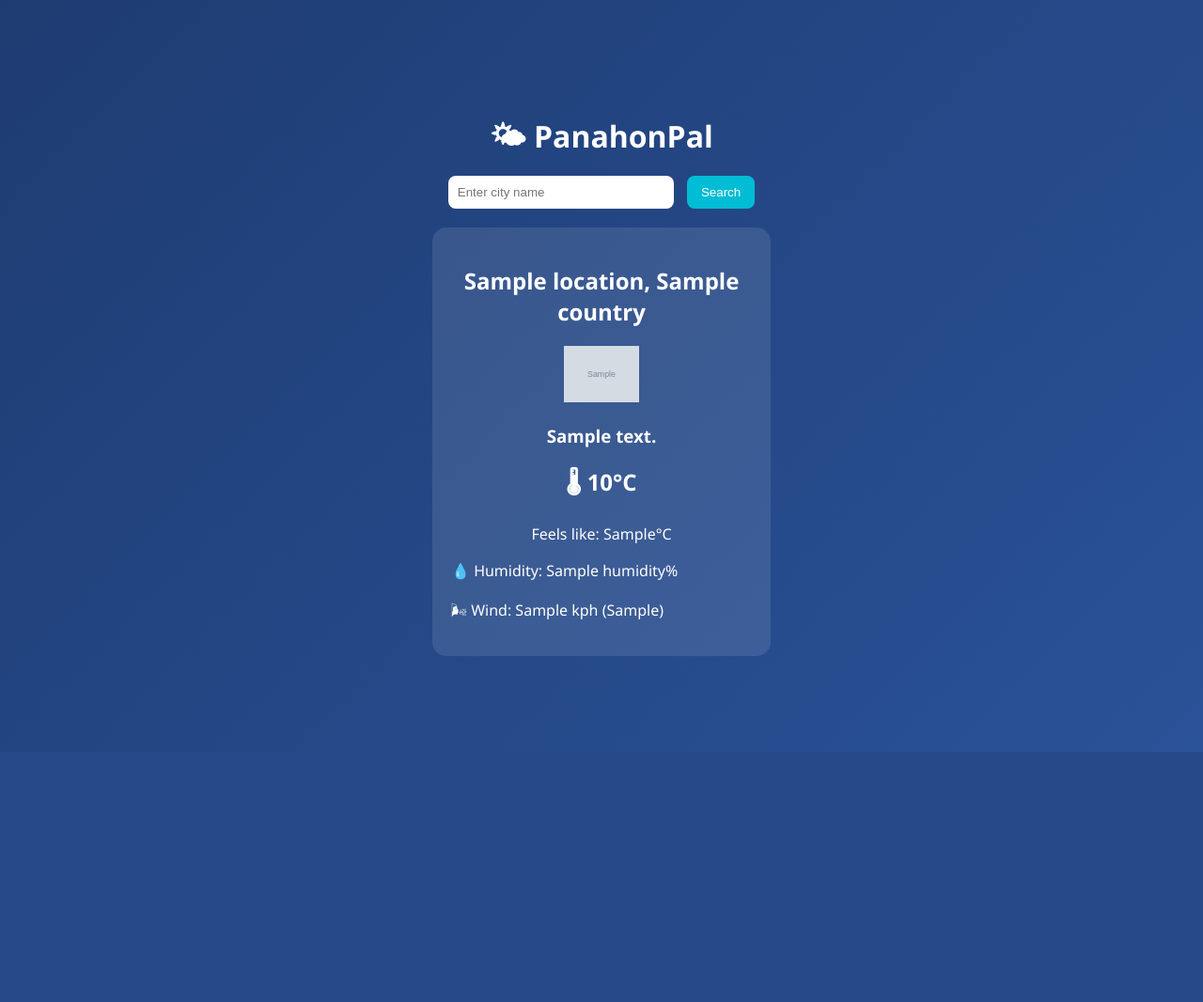
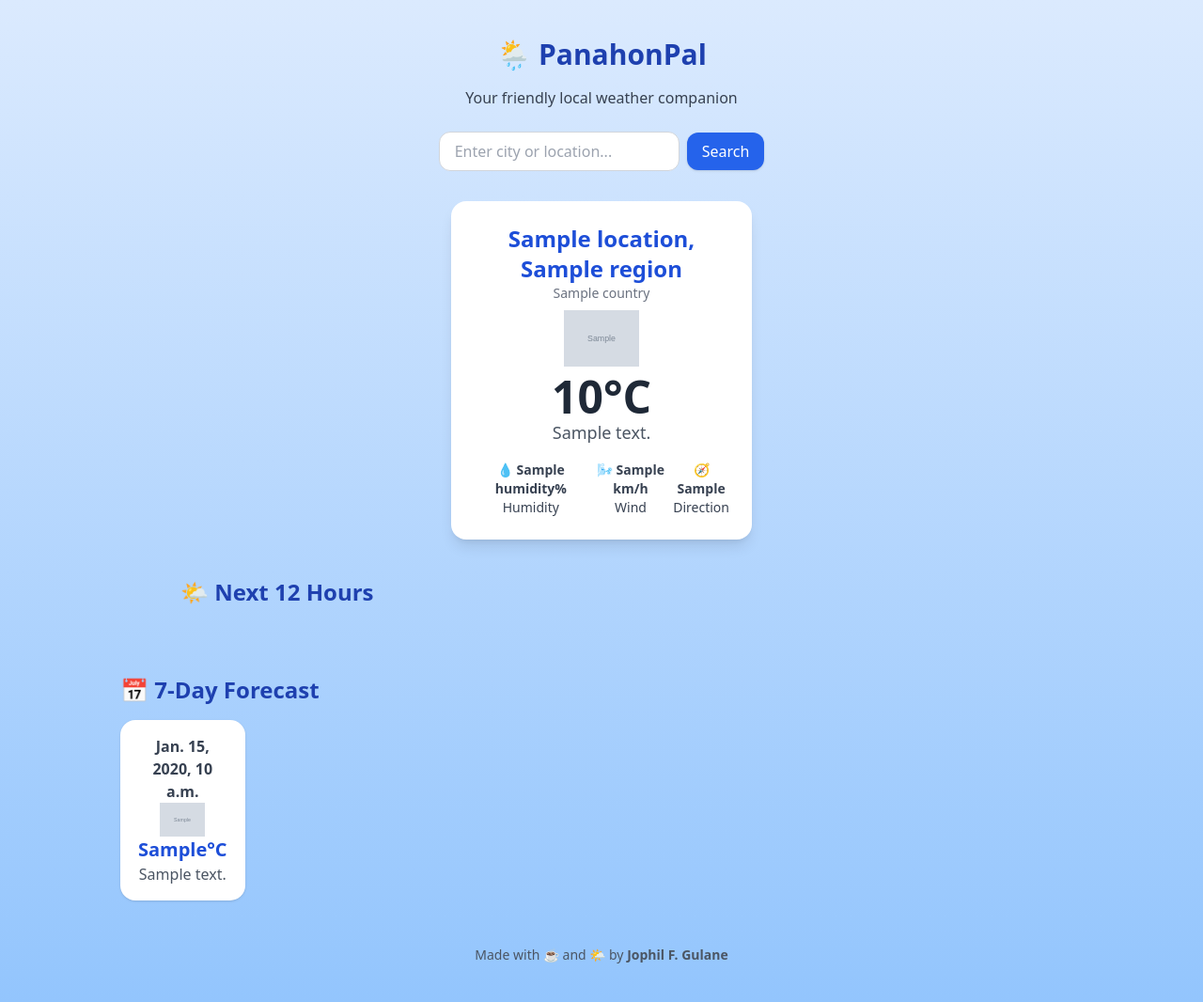
Before and after one commit to JophilGulane/PanahonPal, a Django app: page / in a window 1280 px wide. Shown: the whole page at 94% size. Before the commit the page ends 800 px from the top, so only its background shows below. Run offline with Django 5.2, Linux system fonts and the light colour scheme; tables that the repository leaves empty hold one stand-in row (values such as "Sample post"); grey boxes marked "Sample" are stand-in pictures; a database or web service that is not in the repository returns one stand-in record (values such as "Sample title"); data that the repository does not hold is empty; some libraries are stand-ins or nearby versions.

Commit message:
Feature Hourly & 7-day Forecasts Added

```diff
--- a/projectsite/panahonpal/templates/weather.html
+++ b/projectsite/panahonpal/templates/weather.html
@@ -2,70 +2,109 @@
 <html lang="en">
 <head>
     <meta charset="UTF-8">
-    <title>PanahonPal</title>
-    <style>
-        body {
-            font-family: "Segoe UI", sans-serif;
-            background: linear-gradient(135deg, #1e3c72, #2a5298);
-            color: white;
-            display: flex;
-            flex-direction: column;
-            align-items: center;
-            justify-content: center;
-            height: 100vh;
-            margin: 0;
-        }
-        h1 { margin-bottom: 10px; }
-        form { margin-bottom: 20px; }
-        input[type=text] {
-            padding: 10px; border: none; border-radius: 8px;
-            width: 220px; margin-right: 10px;
-        }
-        button {
-            padding: 10px 15px; border: none; border-radius: 8px;
-            background: #00bcd4; color: white; cursor: pointer;
-        }
-        .card {
-            background: rgba(255,255,255,0.1);
-            padding: 20px;
-            border-radius: 15px;
-            text-align: center;
-            width: 320px;
-        }
-        img { width: 80px; }
-        .error { color: #ffb3b3; margin-top: 10px; }
-        .details {
-            text-align: left;
-            margin-top: 10px;
-            line-height: 1.6em;
-        }
-    </style>
+    <meta name="viewport" content="width=device-width, initial-scale=1.0">
+    <title>PanahonPal - Weather App</title>
+    <script src="https://cdn.tailwindcss.com"></script>
+    <script>
+        // Auto-detect location
+        window.onload = function() {
+            if (!window.location.search.includes("city=") && navigator.geolocation) {
+                navigator.geolocation.getCurrentPosition(pos => {
+                    const lat = pos.coords.latitude;
+                    const lon = pos.coords.longitude;
+                    window.location.href = `/?city=${lat},${lon}`;
+                });
+            }
+        };
+    </script>
 </head>
-<body>
-    <h1>🌤 PanahonPal</h1>
+<body class="bg-gradient-to-b from-blue-100 to-blue-300 min-h-screen text-gray-800 flex flex-col items-center py-10">
 
-    <form method="POST">
-        {% csrf_token %}
-        <input type="text" name="city" placeholder="Enter city name" required>
-        <button type="submit">Search</button>
+    <!-- Header -->
+    <h1 class="text-3xl font-bold text-blue-800 mb-4">🌦️ PanahonPal</h1>
+    <p class="text-gray-700 mb-6">Your friendly local weather companion</p>
+
+    <!-- Search Bar -->
+    <form method="GET" class="flex items-center space-x-2 mb-8">
+        <input
+            type="text"
+            name="city"
+            placeholder="Enter city or location..."
+            class="border border-gray-300 rounded-xl px-4 py-2 w-64 focus:ring-2 focus:ring-blue-500 outline-none"
+        >
+        <button
+            type="submit"
+            class="bg-blue-600 hover:bg-blue-700 text-white px-4 py-2 rounded-xl shadow"
+        >
+            Search
+        </button>
     </form>
 
     {% if error %}
-        <div class="error">{{ error }}</div>
+    <div class="bg-red-100 text-red-700 p-4 rounded-lg shadow">
+        {{ error }}
+    </div>
+    {% else %}
+
+    <!-- Current Weather Card -->
+    <div class="bg-white rounded-2xl shadow-lg p-6 w-80 text-center mb-10">
+        <h2 class="text-2xl font-semibold text-blue-700">{{ city }}, {{ region }}</h2>
+        <p class="text-gray-500 text-sm mb-2">{{ country }}</p>
+        <img src="{{ icon }}" alt="weather icon" class="mx-auto w-20">
+        <p class="text-5xl font-bold mt-2">{{ temp_c }}°C</p>
+        <p class="text-gray-600 text-lg">{{ condition }}</p>
+
+        <div class="flex justify-around mt-4 text-sm text-gray-700">
+            <div>
+                <p class="font-semibold">💧 {{ humidity }}%</p>
+                <p>Humidity</p>
+            </div>
+            <div>
+                <p class="font-semibold">🌬️ {{ wind_kph }} km/h</p>
+                <p>Wind</p>
+            </div>
+            <div>
+                <p class="font-semibold">🧭 {{ wind_dir }}</p>
+                <p>Direction</p>
+            </div>
+        </div>
+    </div>
+
+    <!-- Hourly Forecast -->
+    <div class="w-full max-w-4xl mb-10">
+        <h2 class="text-2xl font-semibold text-blue-800 mb-4">🌤️ Next 12 Hours</h2>
+        <div class="flex overflow-x-auto space-x-4 pb-4">
+            {% for hour in hourly_forecast %}
+            <div class="flex-shrink-0 bg-white rounded-2xl shadow p-4 w-32 text-center">
+                <p class="text-gray-600 font-semibold">{{ hour.time|slice:"11:" }}</p>
+                <img src="{{ hour.condition.icon }}" class="mx-auto w-10" alt="icon">
+                <p class="text-lg font-bold text-blue-700">{{ hour.temp_c }}°C</p>
+            </div>
+            {% endfor %}
+        </div>
+    </div>
+
+    <!-- 7-Day Forecast -->
+    <div class="w-full max-w-5xl">
+        <h2 class="text-2xl font-semibold text-blue-800 mb-4">📅 7-Day Forecast</h2>
+        <div class="grid grid-cols-2 md:grid-cols-4 lg:grid-cols-7 gap-4">
+            {% for day in forecast_days %}
+            <div class="bg-white rounded-2xl shadow p-4 text-center hover:shadow-xl transition">
+                <p class="font-semibold text-gray-700">{{ day.date }}</p>
+                <img src="{{ day.day.condition.icon }}" alt="icon" class="mx-auto w-12">
+                <p class="text-xl font-bold text-blue-700">{{ day.day.avgtemp_c }}°C</p>
+                <p class="text-gray-600">{{ day.day.condition.text }}</p>
+            </div>
+            {% endfor %}
+        </div>
+    </div>
+
     {% endif %}
 
-    {% if weather_data %}
-    <div class="card">
-        <h2>{{ weather_data.city }}</h2>
-        <img src="{{ weather_data.icon }}" alt="Weather Icon">
-        <h3>{{ weather_data.condition }}</h3>
-        <h2>🌡 {{ weather_data.temperature }}°C</h2>
-        <p>Feels like: {{ weather_data.feelslike }}°C</p>
-        <div class="details">
-            <p>💧 Humidity: {{ weather_data.humidity }}%</p>
-            <p>🌬 Wind: {{ weather_data.wind_speed }} kph ({{ weather_data.wind_dir }})</p>
-        </div>
-    </div>
-    {% endif %}
+    <!-- Footer -->
+    <footer class="mt-12 text-gray-600 text-sm">
+        Made with ☕ and 🌤️ by <span class="font-semibold">Jophil F. Gulane</span>
+    </footer>
+
 </body>
 </html>
--- a/projectsite/panahonpal/views.py
+++ b/projectsite/panahonpal/views.py
@@ -1,52 +1,46 @@
+
+import requests
 from django.shortcuts import render
-import requests
+from django.http import JsonResponse
+import datetime
 
 def index(request):
-    weather_data = None
-    error = None
     api_key = "11fd8f356ed74979bd9193958250410"
-    city = None
+    city = request.GET.get("city")
 
-    # Manual search
-    if request.method == "POST":
-        city = request.POST.get("city")
+    # Default: Manila if location not given
+    if not city:
+        city = "Manila"
 
-    # Auto-detect on first load
-    if not city:
-        try:
-            ip_response = requests.get("https://ipapi.co/json/", timeout=5)
-            ip_data = ip_response.json()
-            city = ip_data.get("city", "Manila")  # default fallback
-        except requests.RequestException:
-            city = "Manila"
+    # Forecast endpoint: 7 days + hourly
+    url = f"http://api.weatherapi.com/v1/forecast.json?key={api_key}&q={city}&days=7&aqi=no&alerts=no"
+    response = requests.get(url)
+    data = response.json()
 
-    # Fetch weather data from WeatherAPI
-    url = f"http://api.weatherapi.com/v1/current.json?key={api_key}&q={city}&aqi=no"
+    if "error" in data:
+        return render(request, "weather.html", {"error": "City not found."})
 
-    try:
-        response = requests.get(url, timeout=5)
-        data = response.json()
+    current = data["current"]
+    location = data["location"]
+    forecast_days = data["forecast"]["forecastday"]
 
-        if "error" in data:
-            error = data["error"]["message"]
-        else:
-            current = data['current']
-            location = data['location']
+    # Hourly forecast for today
+    hourly_forecast = forecast_days[0]["hour"]
+    now_hour = datetime.datetime.now().hour
+    next_hours = hourly_forecast[now_hour:now_hour+12]  # next 12 hours
 
-            weather_data = {
-                "city": f"{location['name']}, {location['country']}",
-                "temperature": current['temp_c'],
-                "humidity": current['humidity'],
-                "wind_speed": current['wind_kph'],
-                "wind_dir": current['wind_dir'],
-                "condition": current['condition']['text'],
-                "icon": current['condition']['icon'],
-                "feelslike": current['feelslike_c']
-            }
-    except requests.RequestException:
-        error = "Unable to connect to WeatherAPI."
+    context = {
+        "city": location["name"],
+        "region": location["region"],
+        "country": location["country"],
+        "temp_c": current["temp_c"],
+        "condition": current["condition"]["text"],
+        "icon": current["condition"]["icon"],
+        "humidity": current["humidity"],
+        "wind_kph": current["wind_kph"],
+        "wind_dir": current["wind_dir"],
+        "forecast_days": forecast_days,
+        "hourly_forecast": next_hours,
+    }
 
-    return render(request, "weather.html", {
-        "weather_data": weather_data,
-        "error": error
-    })
+    return render(request, "weather.html", context)
```
